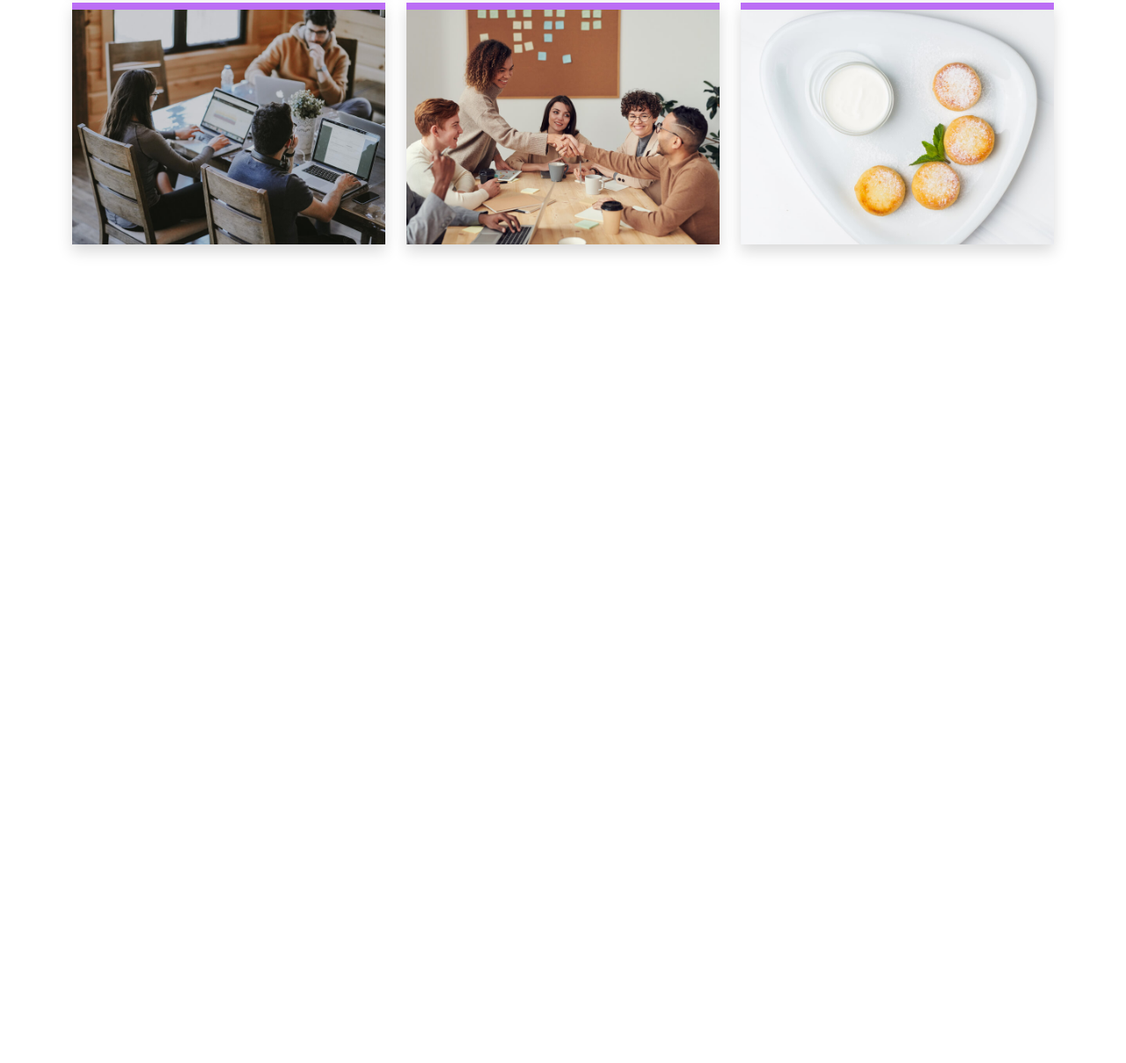
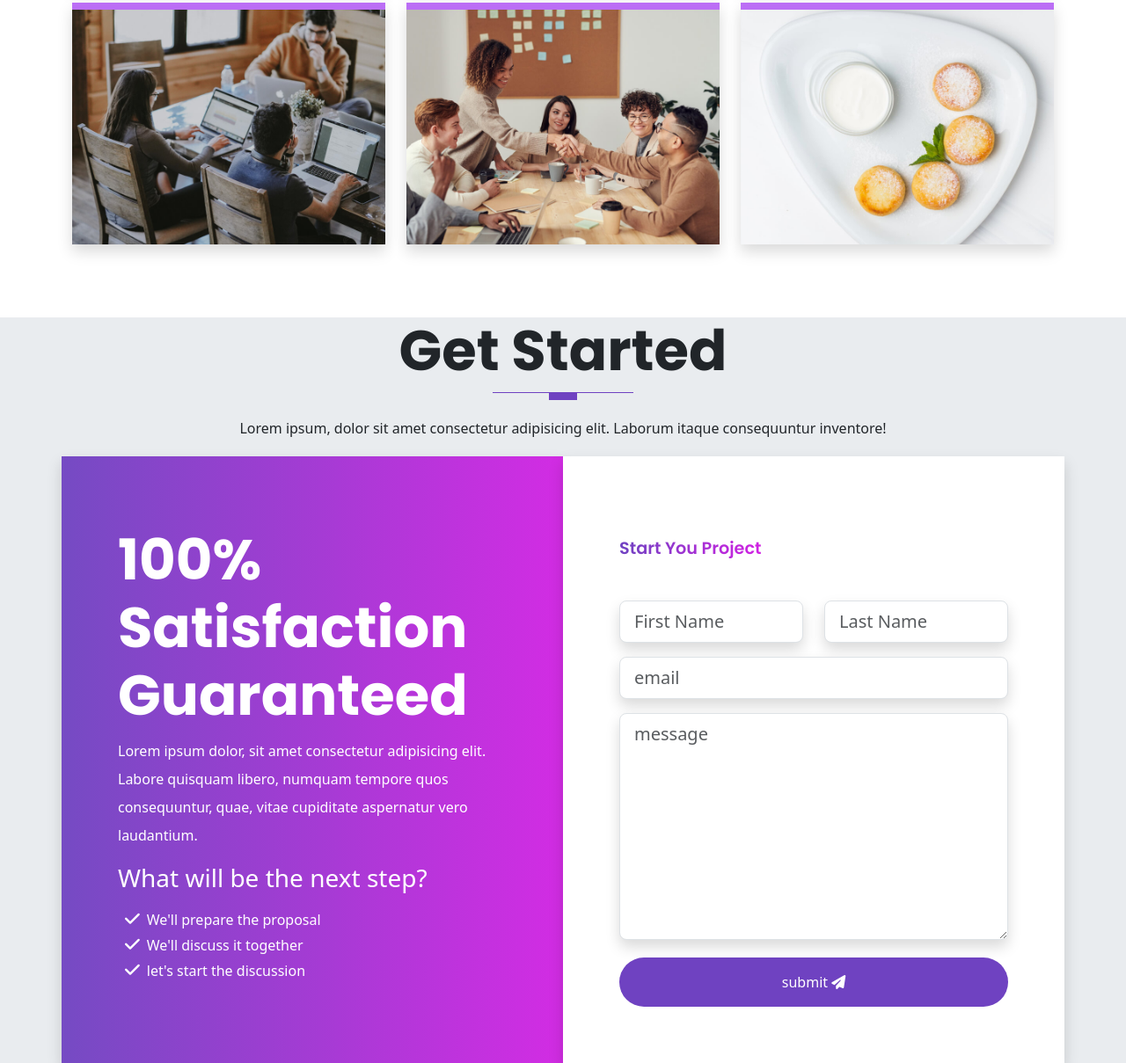
Before and after one commit to hurstin/Bootstrap-v5, a website: page index.html in a window 1280 px wide. Shown: the part 5926-7135 px from the top of the page at 88% size. Before the commit the page ends 6287 px from the top, so only its background shows below. Drawn offline with nearby package versions, Linux system fonts and the light colour scheme.

Commit message:
styling the get started section

```diff
--- a/index.html
+++ b/index.html
@@ -3,7 +3,7 @@
   <head>
     <meta charset="UTF-8" />
     <meta name="viewport" content="width=device-width, initial-scale=1.0" />
-    <title>Learning biitstrap v5 with sass</title>
+    <title>Learning bootstrap v5 with sass</title>
     <link rel="stylesheet" href="dist/css/style.css" />
     <link rel="stylesheet" href="dist/vendors/css/glightbox.min.css" />
     <link rel="preconnect" href="https://fonts.googleapis.com" />
@@ -681,6 +681,57 @@ START THE NAVBAR SECTION
           </div>
          </section>
 
+         <!-- /////////////////////////////////
+          START SECTION 8- GET STARTED
+          ///////////////////////////////// -->
+
+          <section id="contact" class="get-started">
+            <div class="container">
+              <div class="row text-center">
+                <h1 class="display-3 fw-bold text-capitalize">Get started</h1>
+                <div class="heading-line"></div>
+                <p class="lh-lg">Lorem ipsum, dolor sit amet consectetur adipisicing elit. Laborum itaque consequuntur inventore!</p>
+              </div>
+
+              <!-- START THE CTA CONTENT -->
+
+              <div class="row text-white">
+                <div class="col-12 col-lg-6 gradient shadow p-3">
+                  <div class="cta-info w-100">
+                    <h4 class="fw-bold display-3">100% Satisfaction Guaranteed</h4>
+                    <p class="lh-lg">
+                      Lorem ipsum dolor, sit amet consectetur adipisicing elit. Labore quisquam libero, numquam tempore quos consequuntur, quae, vitae cupiditate aspernatur vero laudantium.
+                    </p>
+                    <h3 class="display-3--brief">What will be the next step?  </h3>
+                    <ul class="cta-info__list ">
+                      <li>We'll prepare the proposal</li>
+                      <li>We'll discuss it together</li>
+                      <li>let's start the discussion</li>
+                    </ul>
+                  </div>
+                </div>
+                <div class="col-12 col-lg-6 bg-white shadow p-3">
+                  <div class="form w-100 pb-2">
+                    <h4 class="display-3--title mb-5">Start you Project</h4>
+                    <form action="#" class="row">
+                      <div class="col-lg-6 col-md-6 mb-3"><input type="text" placeholder="First Name" id="inputFirstName" class="form-control shadow form-control-lg"></div>
+                      <div class="col-lg-6 col-md-6  mb-3"><input type="text" placeholder="Last Name" id="inputLastName" class="form-control shadow form-control-lg"></div>
+                      <div class="col-lg-12 mb-3"><input type="email" placeholder="email" id="inputEmail" class="form-control shadow form-control-lg"></div>
+                      <div class="col-lg-12 mb-3"><textarea name="message" placeholder="message" id="message" rows="8" class="form-control shadow form-control-lg"></textarea>
+                      </div>
+                      <div class="text-center d-grid mt-1">
+                        <button type="button" class="btn btn-primary rounded-pill pt-3 pb-3">
+                          submit
+                          <i class="fas fa-paper-plane"></i>
+                        </button>
+                      </div>
+                    </form>
+                  </div>
+                </div>
+              </div>
+            </div>
+          </section>
+
 
     <script src="/dist/vendors/js/glightbox.min.js"></script>
     <script type="text/javascript">
--- a/scss/components/_typography.scss
+++ b/scss/components/_typography.scss
@@ -74,3 +74,12 @@
   border-right: 0.1rem solid $gray-300;
   height: 100%;
 }
+
+// gradient bg
+.gradient {
+  background: linear-gradient(
+    to right,
+    rgba($primary, 0.95),
+    rgba($secondary, 0.95)
+  );
+}
--- a/scss/sections/_get-started.scss
+++ b/scss/sections/_get-started.scss
@@ -0,0 +1,45 @@
+@use '_custom' as *;
+@use 'components' as *;
+
+.get-started {
+  padding: 4rem o;
+  background-color: $gray-200;
+}
+
+.cta-info {
+  padding: 3rem;
+  margin: 1rem 0;
+
+  &__list {
+    position: relative;
+    list-style-type: none;
+    display: block;
+    padding-top: 0.5rem;
+    padding-left: 0.5rem;
+    margin-bottom: 0.7rem;
+
+    li::before {
+      font-family: 'Font Awesome 6 Free';
+      content: '\f00c';
+      font-weight: 600;
+      margin-right: 0.5rem;
+      font-size: 1.2rem;
+    }
+  }
+}
+
+// THE FORM CONTENT
+.form {
+  padding: 3rem;
+
+  button {
+    border: none;
+    color: $white;
+
+    a {
+      color: $white;
+      text-decoration: none;
+      text-transform: capitalize;
+    }
+  }
+}
```
Also changed, not shown: dist/css/style.css, 1 other file.
